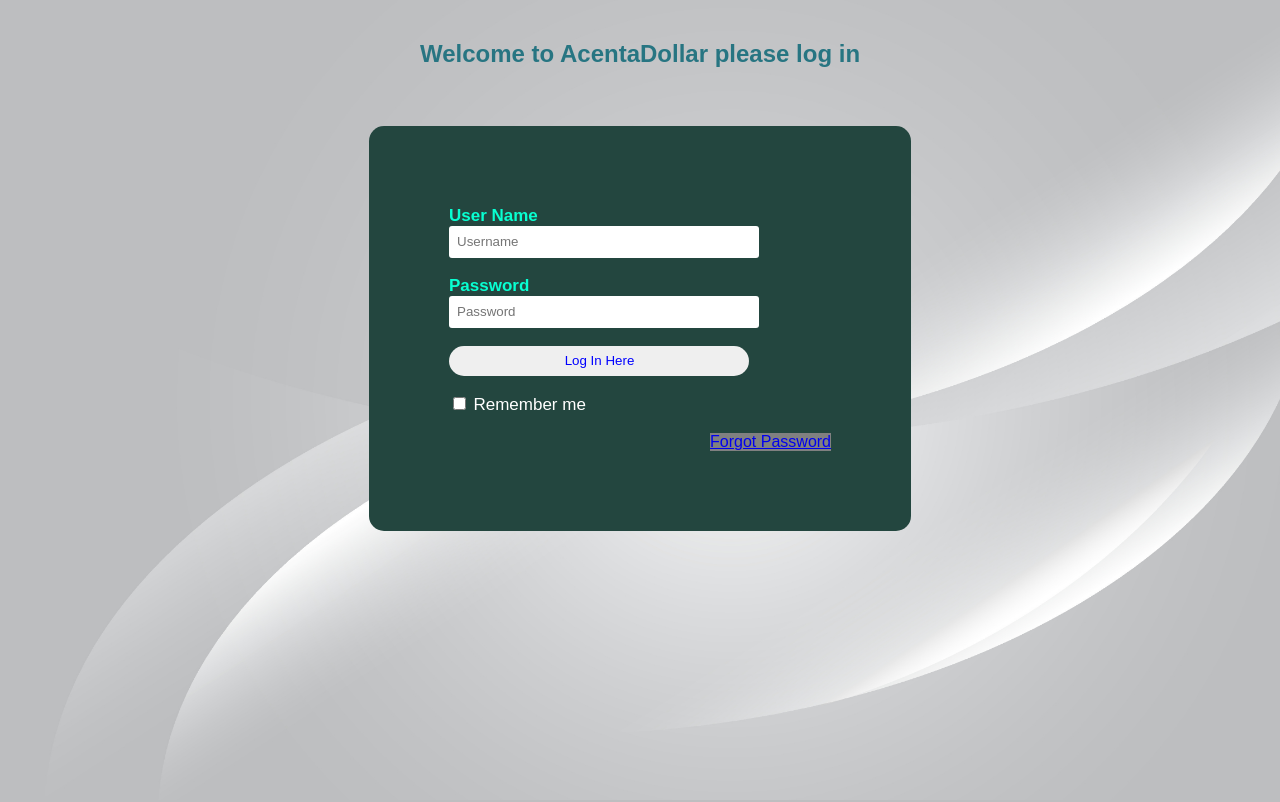
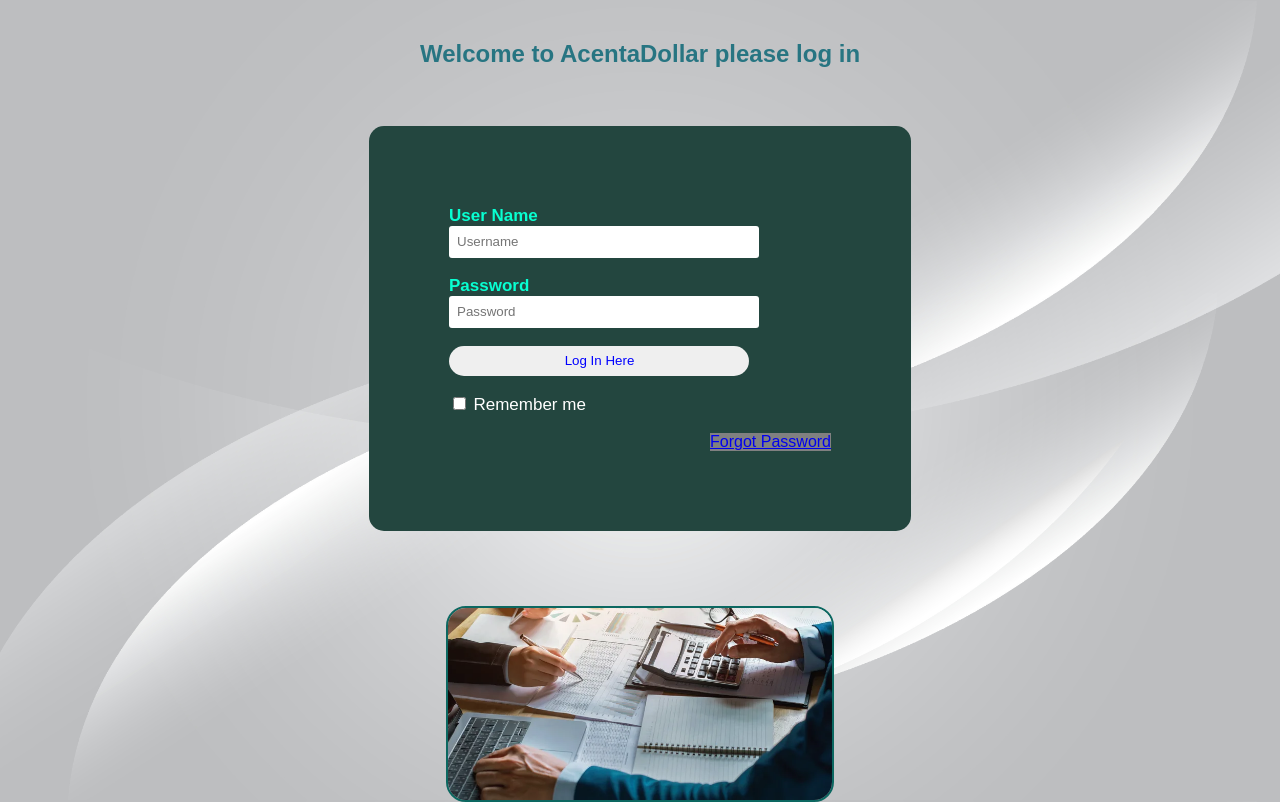
Before and after one commit to s3052912/AcentaDollar, a PHP site: page / in a window 1280 px wide. Before the commit the page ends 757 px from the top, so only its background shows below. Run offline with PHP 8.4, Linux system fonts and the light colour scheme.

Commit message:
login image & updates to index and css

```diff
--- a/index.html
+++ b/index.html
@@ -27,6 +27,9 @@
      <a href="#">Forgot Password</a>
  </form>
 </div>
+<div class="loginimage">
+<img src="img/loginimage.webp" alt="">
+</div>
 </body>
 </html>
   </body>
--- a/style.css
+++ b/style.css
@@ -136,3 +136,15 @@ a{
   float: right;
   background-color: grey;
 }
+
+.loginimage img {
+  display: block;
+  margin-left: auto;
+  margin-right: auto;
+  margin-top: 75px;
+  width: 30%;
+  border-radius: 20px;
+  border-color: #0C6861;
+  border-style: solid;
+  border-width: 2px;
+}
```
Also changed, not shown: img/loginimage.webp (renamed from img/5393409F6FB391494111C5EC16653C89.webp).
